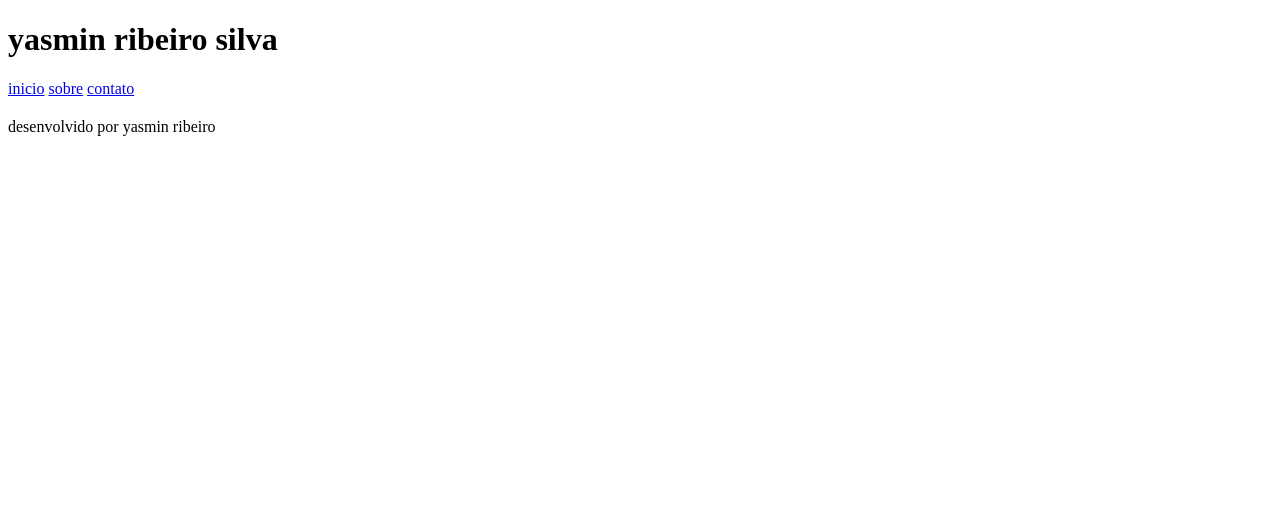
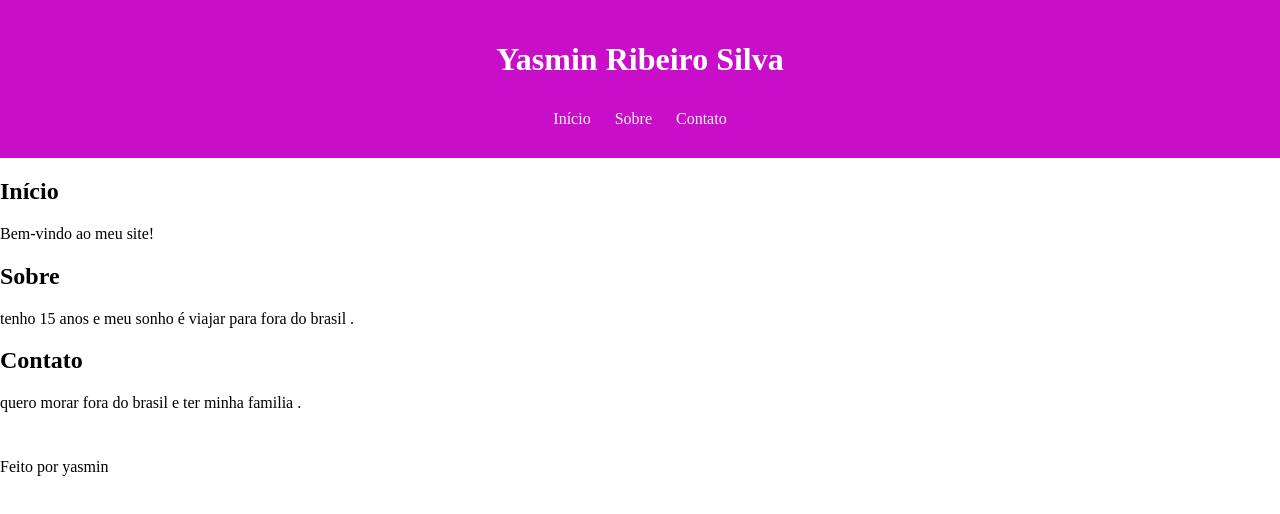
Before and after one commit to yasminrsilva/av1-yasmin-ribeiro-silva-2bimestre, a plain HTML site: page index.html in a window 1280 px wide. Drawn offline with Linux system fonts and the light colour scheme.

Commit message:
yasmin.av12bimestre

```diff
--- a/index.html
+++ b/index.html
@@ -1,24 +1,42 @@
 <!doctype html>
-<html lang="en">
+<html lang="pt-BR">
   <head>
     <meta charset="UTF-8" />
     <meta name="viewport" content="width=device-width, initial-scale=1.0" />
-    <title>Document</title>
+    <title>Yasmin Ribeiro Silva</title>
+    <link rel="stylesheet" href="style.css" />
   </head>
+
   <body>
     <header>
-      <h1>yasmin ribeiro silva</h1>
+      <div class="container">
+        <h1>Yasmin Ribeiro Silva</h1>
+
+        <nav>
+          <a href="#inicio">Início</a>
+          <a href="#sobre">Sobre</a>
+          <a href="#contato">Contato</a>
+        </nav>
+      </div>
     </header>
-    <nav>
-      <a href="inicio">inicio</a>
-      <a href="sobre/">sobre</a>
-      <a href="contato">contato</a>
-    </nav>
+
     <main>
-      <section>
-        <h2></h2>
+      <section id="inicio">
+        <h2>Início</h2>
+        <p>Bem-vindo ao meu site!</p>
+      </section>
+
+      <section id="sobre">
+        <h2>Sobre</h2>
+        <p>tenho 15 anos e meu sonho é viajar para fora do brasil .</p>
+      </section>
+
+      <section id="contato">
+        <h2>Contato</h2>
+        <p>quero morar fora do brasil e ter minha familia .</p>
       </section>
     </main>
-    <footer>desenvolvido por yasmin ribeiro</footer>
+
+    <footer>Feito por yasmin</footer>
   </body>
 </html>
--- a/style.css
+++ b/style.css
@@ -5,27 +5,26 @@ body {
 }
 
 header {
-  background-color: #222;
+  background-color: #c90ec9;
   color: white;
   padding: 20px;
   text-aling: center;
 }
 
 nav {
-  backgrubd-color: #444;
+  backgrubd-color: #c0b3b3;
   padding: 10px;
   text-align: center;
 }
 nav a {
-  color: gray;
+  color: rgb(243, 242, 242);
   text-decoration: none;
   margin: 10px;
 }
 main {
   padding-bottom: 30px;
 }
-sectin {
-  margin-bottom: 30px;
-  padding: 15px;
-  border: 1px solid #ccc;
+h1 {
+  justify-content: center;
+  text-align: center;
 }
```
